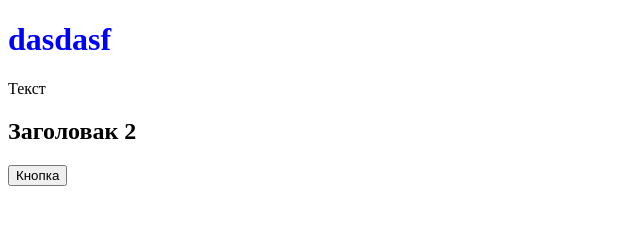
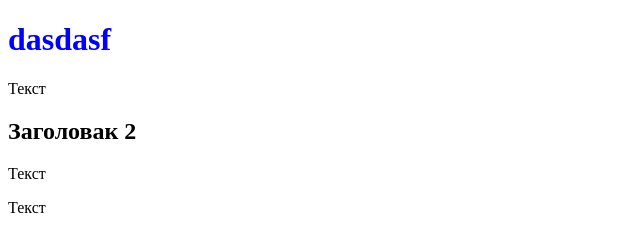
Before and after one commit to kurkumatu6/project, a plain HTML site: page index.html in a window 1280 px wide. Shown: the whole page, without its empty margins (0-640 px from the left). Drawn offline with Linux system fonts and the light colour scheme.

Commit message:
Update index.html

```diff
--- a/index.html
+++ b/index.html
@@ -11,6 +11,7 @@
     <h1>dasdasf</h1>
     <p>Текст</p>
     <h2>Заголовак 2</h2>
-    <button>Кнопка</button>
+    <p>Текст</p>
+    <p>Текст</p>
 </body>
 </html>
```
